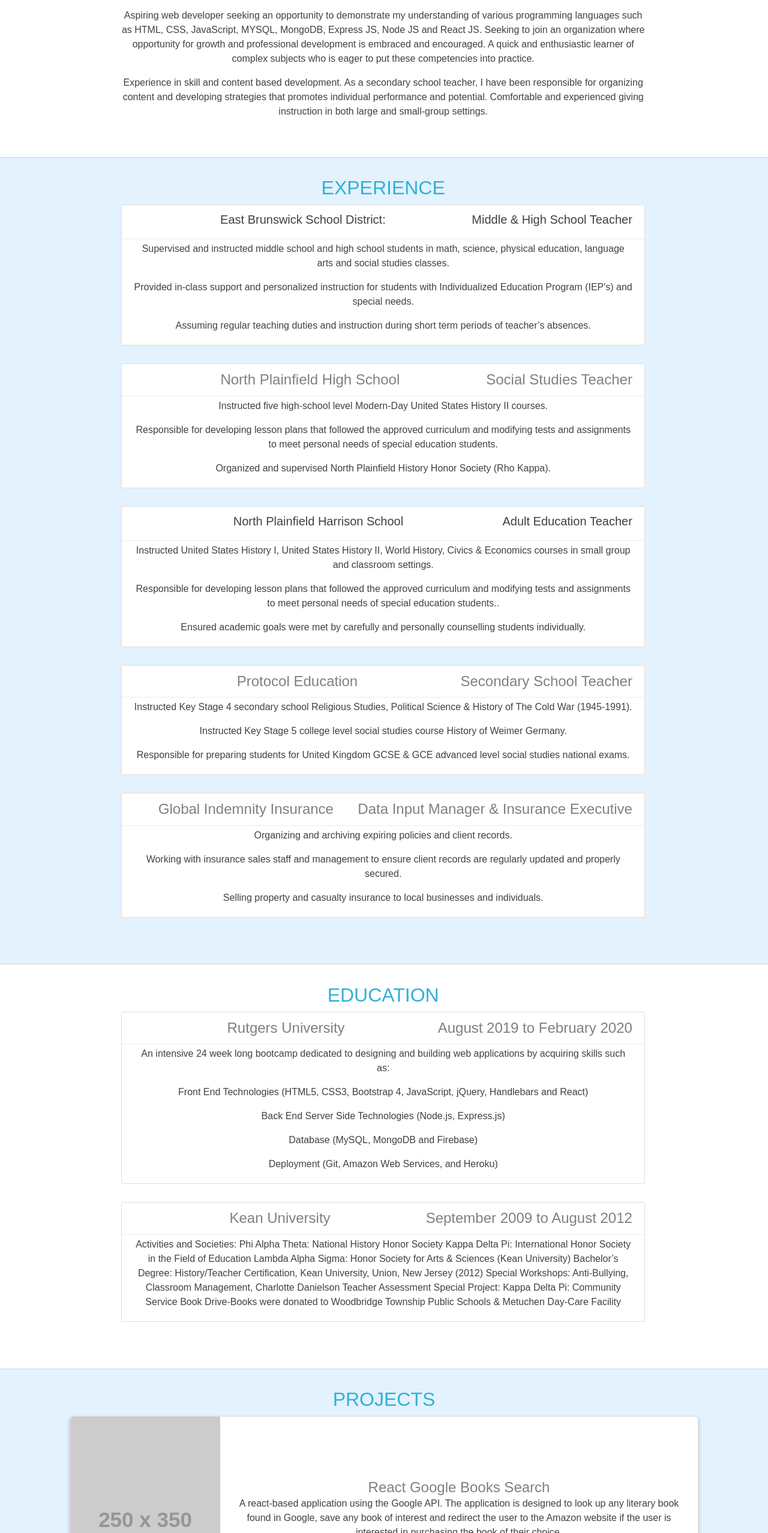
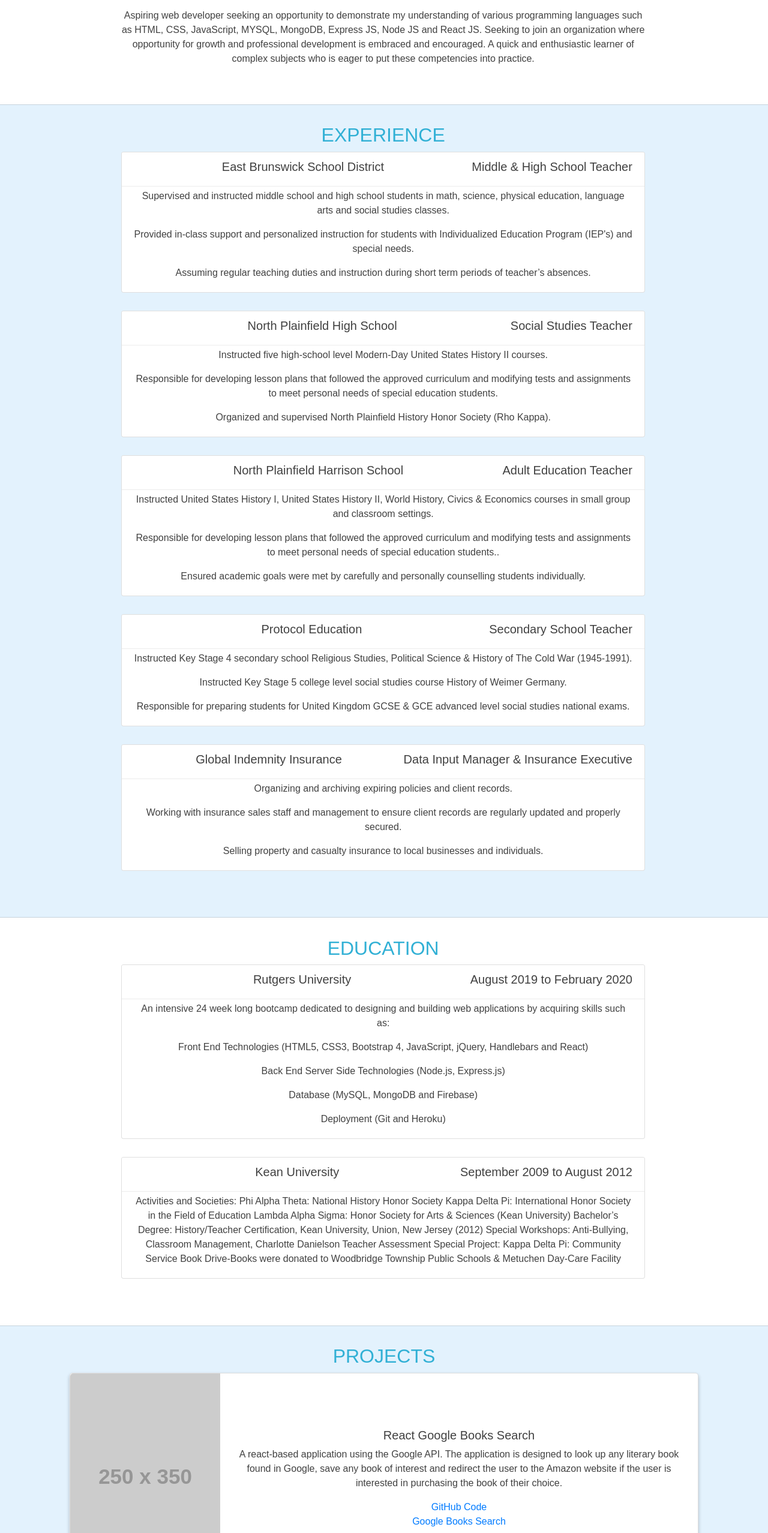
Before and after one commit to Rocha8524/Rocha-Portfolio, a plain HTML site: page index.html in a window 1280 px wide. Shown: the part 864-3420 px from the top of the page at 60% size. Drawn offline with nearby package versions, Linux system fonts and the light colour scheme; placeholder pictures from the web are drawn by us.

Commit message:
Updating portfolio

```diff
--- a/assets/css/style.css
+++ b/assets/css/style.css
@@ -37,6 +37,14 @@ h2 {
 
 .one {
   margin-top: 0px;
+}
+
+.employer {
+  float: left;
+}
+
+.job-title {
+  float: right;
 }
 
 .two {
--- a/index.html
+++ b/index.html
@@ -56,11 +56,6 @@
                     to join an organization where opportunity for growth and professional development is embraced and
                     encouraged. A quick and enthusiastic learner of complex subjects who is eager to put these
                     competencies into practice.</p>
-
-                <p>Experience in skill and content based development. As a secondary school teacher, I have been
-                    responsible for organizing content and developing strategies that promotes individual performance
-                    and potential. Comfortable and experienced giving instruction in both large and small-group
-                    settings.</p>
             </div>
         </div>
         <div class="side-content"></div>
@@ -78,7 +73,8 @@
             <div class="content-body">
                 <div class="card">
                     <div class="card-header">
-                        <h5>East Brunswick School District: <span class="job-title">Middle & High School Teacher</span>
+                        <h5><span class="employer">East Brunswick School District</span><span class="job-title">Middle
+                                & High School Teacher</span>
                         </h5>
                     </div>
                     <div class="card-content">
@@ -95,7 +91,8 @@
 
                 <div class="card">
                     <div class="card-header">
-                        <h4>North Plainfield High School <span class="job-title">Social Studies Teacher</span></h4>
+                        <h5><span class="employer">North Plainfield High School</span><span class="job-title">Social
+                                Studies Teacher</span></h5>
                     </div>
                     <div class="card-content">
                         <p>Instructed five high-school level Modern-Day United States History II courses.</p>
@@ -109,7 +106,8 @@
 
                 <div class="card">
                     <div class="card-header">
-                        <h5>North Plainfield Harrison School <span class="job-title">Adult Education Teacher</span></h5>
+                        <h5><span class="employer">North Plainfield Harrison School</span><span class="job-title">Adult
+                                Education Teacher</span></h5>
                     </div>
                     <div class="card-content">
                         <p>Instructed United States History I, United States History II, World History, Civics &
@@ -125,7 +123,8 @@
 
                 <div class="card">
                     <div class="card-header">
-                        <h4>Protocol Education <span class="job-title">Secondary School Teacher</span></h4>
+                        <h5><span class="employer">Protocol Education</span><span class="job-title">Secondary School
+                                Teacher</span></h5>
                     </div>
                     <div class="card-content">
                         <p>Instructed Key Stage 4 secondary school Religious Studies, Political Science & History of The
@@ -140,8 +139,8 @@
 
                 <div class="card">
                     <div class="card-header">
-                        <h4>Global Indemnity Insurance <span class="job-title">Data Input Manager & Insurance
-                                Executive</span></h4>
+                        <h5><span class="employer">Global Indemnity Insurance</span><span class="job-title">Data Input
+                                Manager & Insurance Executive</span></h5>
                     </div>
                     <div class="card-content">
                         <p>Organizing and archiving expiring policies and client records.</p>
@@ -169,7 +168,7 @@
                 <!-- EDUCATION 1 -->
                 <div class="card">
                     <div class="card-header">
-                        <h4>Rutgers University <span class="job-title">August 2019 to February 2020</span></h4>
+                        <h5>Rutgers University <span class="job-title">August 2019 to February 2020</span></h5>
                     </div>
                     <div class="card-content">
                         <p>An intensive 24 week long bootcamp dedicated to designing and building web applications by
@@ -178,13 +177,13 @@
                         </p>
                         <p>Back End Server Side Technologies (Node.js, Express.js)</p>
                         <p>Database (MySQL, MongoDB and Firebase)</p>
-                        <p>Deployment (Git, Amazon Web Services, and Heroku)</p>
+                        <p>Deployment (Git and Heroku)</p>
                     </div>
                 </div>
                 <!-- EDUCATION 2 -->
                 <div class="card">
                     <div class="card-header">
-                        <h4>Kean University <span class="job-title">September 2009 to August 2012</span></h4>
+                        <h5>Kean University <span class="job-title">September 2009 to August 2012</span></h5>
                     </div>
                     <div class="card-content">
                         <p>Activities and Societies: Phi Alpha Theta: National History Honor Society Kappa Delta Pi:
@@ -219,11 +218,12 @@
                         <img src="http://placehold.it/250x350">
                     </div>
                     <div class="project-content">
-                        <h4>React Google Books Search</h4>
+                        <h5>React Google Books Search</h5>
                         <p>A react-based application using the Google API. The application is designed to look up any
                             literary book found in Google, save any book of interest and redirect the user to the Amazon
                             website if the user is interested in purchasing the book of their choice.</p>
                         <a href="https://github.com/Rocha8524/React-Google-Books-Search">GitHub Code</a>
+                        <a href="https://react-googlebooks.herokuapp.com/">Google Books Search</a>
                     </div>
                 </div>
                 <!-- CARD #2 -->
@@ -232,9 +232,12 @@
                         <img src="http://placehold.it/250x350">
                     </div>
                     <div class="project-content">
-                        <h4>Soccer Hooligans 365</h4>
-                        <p>A soccer application that gives updated standings and team information from some of the top soccer leagues and competitions around the world. This application was created using React JS.</p>
+                        <h5>Soccer Scores 365</h5>
+                        <p>A soccer application that gives updated scores from some of the top
+                            soccer leagues and competitions around the world. This application was created using React
+                            JS.</p>
                         <a href="#">GitHub Code</a>
+                        <a href="https://react-googlebooks.herokuapp.com/">Soccer Scores 365</a>
                     </div>
                 </div>
                 <!-- CARD #3 -->
@@ -243,11 +246,12 @@
                         <img src="http://placehold.it/250x350">
                     </div>
                     <div class="project-content">
-                        <h4>Gif-Tastic</h4>
+                        <h5>Gif-Tastic</h5>
                         <p>Gif-tastic is a web application which uses the Giphy API to generate GIFs on request, where
                             the user can store their favorite GIFs locally in the 'Favorites' section so that they can
                             come back to them at a later time.</p>
-                        <a href="#">GitHub Code</a>
+                        <a href="https://github.com/Rocha8524/Gif-Tastic">GitHub Code</a>
+                        <a href="https://rocha8524.github.io/Gif-Tastic/">Gif-Tastic</a>
                     </div>
                 </div>
                 <!-- CARD #4 -->
@@ -256,13 +260,15 @@
                         <img src="http://placehold.it/250x350">
                     </div>
                     <div class="project-content">
-                        <h4>Sonic Emerald Collector</h4>
+                        <h5>Sonic Emerald Collector</h5>
                         <p>The Emerald Collector game is a guessing game using jQuery. If the player successfully
                             matches their total score to the random number they win, if the player's total score
-                            is above the random number the player  losses, either way the game restarts.
+                            is above the random number the player losses, either way the game restarts.
                             When the game is restarted, the player will be shown a new random number, all the crystals
-                            will now have four different hidden values, and the player's total score is reset to zero.</p>
-                        <a href="#">GitHub Code</a>
+                            will now have four different hidden values, and the player's total score is reset to zero.
+                        </p>
+                        <a href="https://github.com/Rocha8524/Crystals-Collector-Game">GitHub Code</a>
+                        <a href="https://rocha8524.github.io/Crystals-Collector-Game/">Sonic Crystal Collector</a>
                     </div>
                 </div>
             </div>
```
